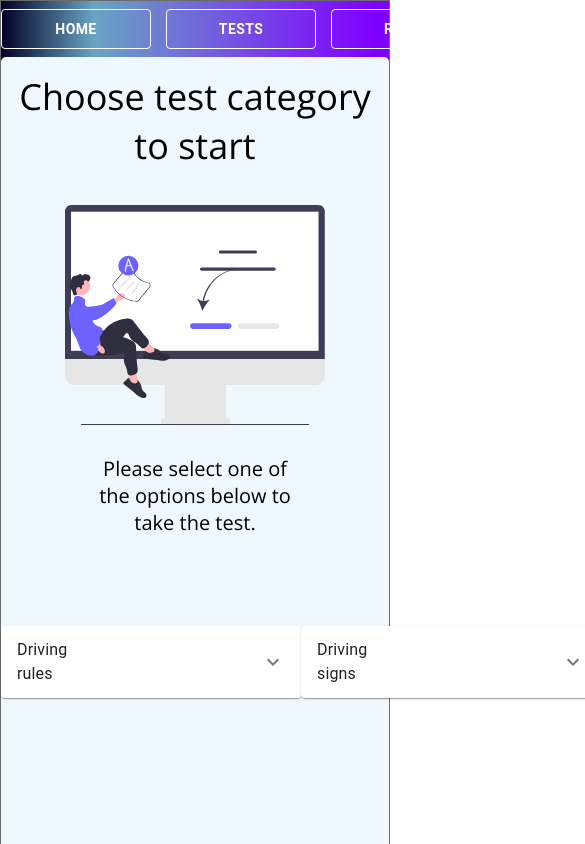
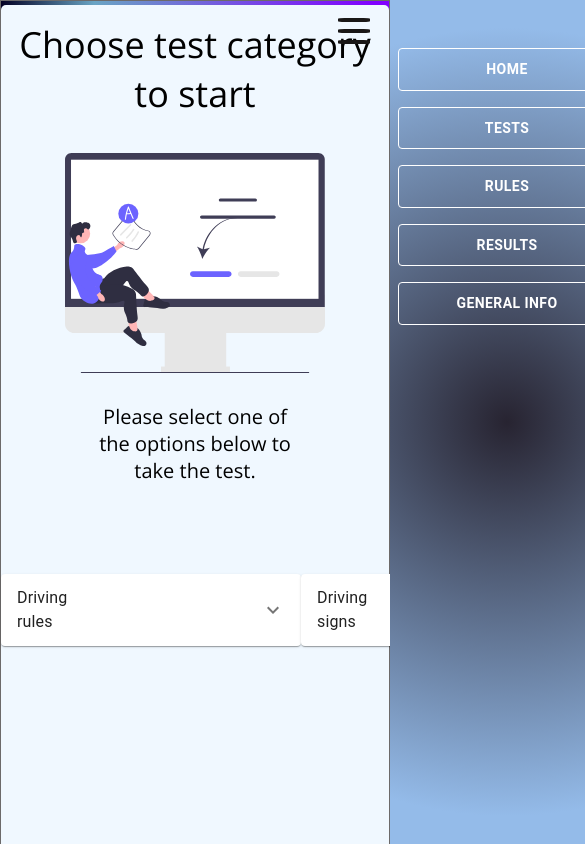
Before and after one commit to Oldu8/driver-licence-tester, a React (Create React App) app: page /tests in a window 390 px wide. Shown: the top 844 px of the page, 585 px wide, since content can reach past the window. Built offline with nearby package versions, Linux system fonts and the light colour scheme.

Commit message:
header into burger

```diff
--- a/package.json
+++ b/package.json
@@ -13,6 +13,7 @@
     "@testing-library/user-event": "^13.5.0",
     "classnames": "^2.3.1",
     "react": "^18.2.0",
+    "react-burger-menu": "^3.0.8",
     "react-dom": "^18.2.0",
     "react-redux": "^8.0.2",
     "react-router-dom": "^6.3.0",
@@ -21,6 +22,7 @@
     "redux-persist": "^6.0.0",
     "redux-thunk": "^2.4.1",
     "sass": "^1.54.5",
+    "styled-components": "^5.3.5",
     "web-vitals": "^2.1.4"
   },
   "scripts": {
--- /dev/null
+++ b/src/components/Header/Burger/Burger.js
@@ -0,0 +1,21 @@
+import React, { useState } from 'react'
+import RightNave from '../RightNave/RightNave'
+import styles from './Burger.module.scss'
+
+function Burger() {
+  const [open, setOpen] = useState(false)
+  console.log(false)
+  return (
+    <>
+      <div className={styles.burgerWrap} open={open} onClick={() => setOpen(!open)}>
+        <div className={!open ? styles.burgerItem : styles.burgerItemOpen} />
+        <div className={!open ? styles.burgerItem : styles.burgerItemOpen} />
+        <div className={!open ? styles.burgerItem : styles.burgerItemOpen} />
+      </div>
+      <RightNave open={open} />
+    </>
+
+  )
+}
+
+export default Burger
--- /dev/null
+++ b/src/components/Header/Burger/Burger.module.scss
@@ -0,0 +1,56 @@
+.burgerWrap {
+  width: 2rem;
+  height: 2rem;
+  position: fixed;
+  top: 15px;
+  right: 20px;
+  display: none;
+
+  z-index: 20;
+  @media (max-width: 768px) {
+    display: flex;
+    flex-flow: column nowrap;
+    justify-content: space-around;
+  }
+}
+
+.burgerItem {
+  width: 2rem;
+  height: 0.25rem;
+  background-color: rgb(25, 23, 23);
+  border-radius: 20%;
+  transition: all 0.3s linear;
+
+  &:nth-child(1) {
+    transform: rotate(0);
+  }
+  &:nth-child(2) {
+    transform: translateX(0%);
+    opacity: 1;
+  }
+  &:nth-child(3) {
+    transform: rotate(0);
+  }
+}
+
+.burgerItemOpen {
+  background-color: salmon;
+  border: 1 px solid salmon;
+  width: 2rem;
+  height: 0.25rem;
+  margin-top: 0.35rem;
+  border-radius: 10px;
+  transform-origin: 1px;
+  transition: all 0.3s linear;
+
+  &:nth-child(1) {
+    transform: rotate(45deg);
+  }
+  &:nth-child(2) {
+    transform: translateX(100%);
+    opacity: 0;
+  }
+  &:nth-child(3) {
+    transform: rotate(-45deg);
+  }
+}
--- a/src/components/Header/Header.js
+++ b/src/components/Header/Header.js
@@ -1,29 +1,11 @@
 import styles from './Header.module.scss';
-import Stack from '@mui/material/Stack';
-import Button from '@mui/material/Button';
+import Burger from './Burger/Burger';
 
 function Header() {
-  const buttonSettings = {
-    color: 'white',
-    border: '1px solid white',
-    fontWeight: 700,
-    marginRight: "15px",
-    padding: "7px 10px",
-    minWidth: "150px"
-  }
-
   return (
-    <div className={styles.header}>
-      <div className={styles.listOfLinks}>
-        <Stack direction="row">
-          <Button sx={buttonSettings} href='/'>Home</Button >
-          <Button sx={buttonSettings} href='/tests'>Tests</Button >
-          <Button sx={buttonSettings} href='/rules'>Rules</Button >
-          <Button sx={buttonSettings} href='/result'>Result</Button >
-          <Button sx={buttonSettings} href='/info'>General Info</Button >
-        </Stack >
-      </div>
-    </div >
+    <header className={styles.header}>
+      <Burger />
+    </header >
   );
 }
 
--- a/src/components/Header/Header.module.scss
+++ b/src/components/Header/Header.module.scss
@@ -1,16 +1,15 @@
 .header {
   padding: 2% 0;
+  @media screen and (max-width: 768px) {
+    max-width: 100vw;
+    padding: 0.5% 0;
+  }
 }
 
 .listOfLinks {
   display: flex;
-  flex-direction: row;
-  justify-content: space-between;
-}
-
-.leftLinks {
-  display: flex;
-  flex-direction: row;
+  justify-content: start;
+  flex-flow: row nowrap;
 }
 
 .img {
--- /dev/null
+++ b/src/components/Header/MyButton/MyButton.js
@@ -0,0 +1,10 @@
+import React from 'react'
+import styles from './MyButton.module.scss'
+
+function MyButton({ link, name }) {
+    return (
+        <a href={link} className={styles.button}>{name}</a>
+    )
+}
+
+export default MyButton
--- /dev/null
+++ b/src/components/Header/MyButton/MyButton.module.scss
@@ -0,0 +1,39 @@
+.button {
+  min-width: 150px;
+  color: white;
+  border: 1px solid white;
+  font-weight: 700;
+  padding: 0.5rem;
+  margin-right: 2rem;
+  display: inline-flex;
+  align-items: center;
+  justify-content: center;
+  position: relative;
+  box-sizing: border-box;
+  -webkit-tap-highlight-color: transparent;
+  background-color: transparent;
+  outline: 0;
+  cursor: pointer;
+  user-select: none;
+  vertical-align: middle;
+  -webkit-appearance: none;
+  text-decoration: none;
+  font-family: "Roboto", "Helvetica", "Arial", sans-serif;
+  font-size: 0.875rem;
+  line-height: 1.75;
+  letter-spacing: 0.03em;
+  text-transform: uppercase;
+  border-radius: 4px;
+  transition: background-color 250ms cubic-bezier(0.4, 0, 0.2, 1) 0ms,
+    box-shadow 250ms cubic-bezier(0.4, 0, 0.2, 1) 0ms,
+    border-color 250ms cubic-bezier(0.4, 0, 0.2, 1) 0ms,
+    color 250ms cubic-bezier(0.4, 0, 0.2, 1) 0ms;
+  &:hover {
+    color: black;
+    background: white;
+  }
+
+  @media screen and (max-width: 768px) {
+    margin: 1rem 0.5rem 0 0.5rem;
+  }
+}
--- /dev/null
+++ b/src/components/Header/RightNave/RightNave.jsx
@@ -0,0 +1,39 @@
+import React from "react";
+import MyButton from "../MyButton/MyButton";
+import styled from "styled-components";
+
+const Nav = styled.nav`
+  display: flex;
+  justify-content: start;
+  flex-flow: row nowrap;
+  @media (max-width: 768px) {
+    transform: ${({ open }) => (open ? "translateX(0%)" : "translateX(100%)")};
+    flex-flow: column nowrap;
+    background: radial-gradient(
+      circle,
+      rgba(15, 2, 8, 1) -20%,
+      rgba(148, 187, 233, 1) 90%
+    );
+    position: fixed;
+    top: 0;
+    right: 0;
+    height: 100vh;
+    width: 60vw;
+    padding-top: 2rem;
+    transition: transform 0.3s ease-in-out;
+  }
+`;
+
+function RightNave({ open }) {
+  return (
+    <Nav open={open}>
+      <MyButton link="/" name="Home" />
+      <MyButton link="/tests" name="Tests" />
+      <MyButton link="/rules" name="Rules" />
+      <MyButton link="/result" name="Results" />
+      <MyButton link="/info" name="General Info" />
+    </Nav>
+  );
+}
+
+export default RightNave;
```
Also changed, not shown: 1 other file (tests, documents, lock files or other folders).
